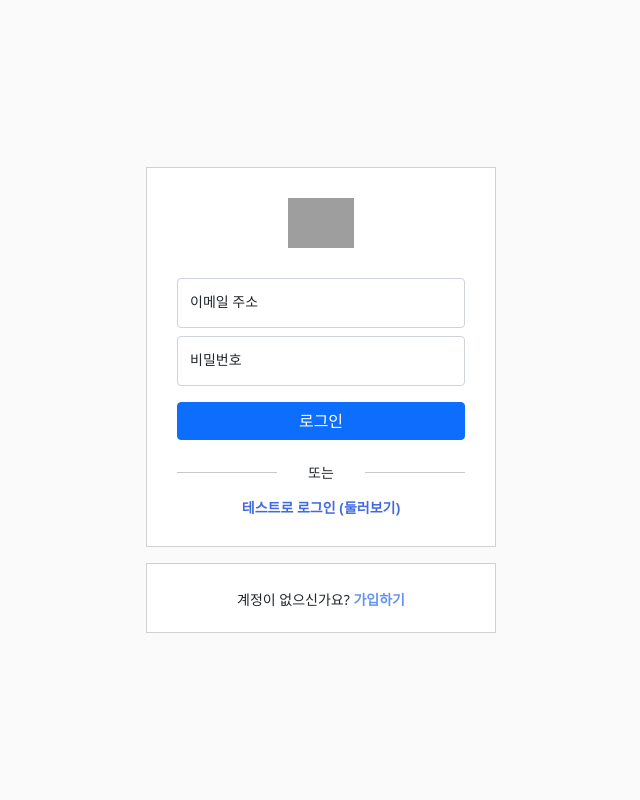
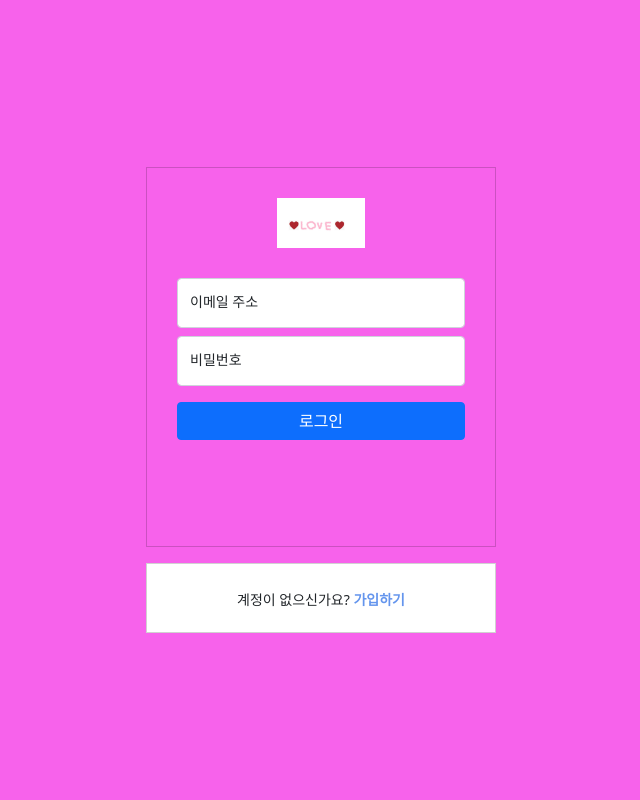
Before and after one commit to jinman-kim/sweetbot, a Django app: page /login/ in a window 1280 px wide. Shown: the whole page, without its empty margins (319-959 px from the left). Run offline with Django 4.2, Linux system fonts and the light colour scheme; grey boxes are pictures that could not be loaded.

Commit message:
backup용

```diff
--- a/templates/user/login.html
+++ b/templates/user/login.html
@@ -31,13 +31,13 @@
     }
 
 </style>
-<body style="background-color: #FAFAFA;height: 100%">
+<body style="background-color: #f30ce0a4;height: 100%">
 <div style="font-size: 14px;text-align: center;width: 100%;min-height: 100vh;display: flex; flex-direction: row; align-items: center; justify-content: center">
     <div>
-        <div class="mb-3" style="background-color: white; width: 350px; height: 380px; border: 1px solid rgba(0, 0, 0, 0.18);">
+        <div class="mb-3" style="background-color: rgba(49, 26, 26, 0); width: 350px; height: 380px; border: 1px solid rgba(0, 0, 0, 0.18);">
             <div style="display: flex;align-items: center;justify-content: center">
                 <img style="height: 50px; object-fit: contain; margin: 30px 0"
-                     src="https://www.instagram.com/static/images/web/mobile_nav_type_logo-2x.png/1b47f9d0e595.png">
+                     src="/static/img/love.jpg">
             </div>
             <div class="form-floating mb-2 floating_form">
                 <input type="email" class="floating_input form-control" id="floatingEmail"
@@ -50,14 +50,6 @@
             </div>
             <div class="floating_form mb-3">
                 <button id="button_login" type="button" class="btn btn-primary" style="width: 100%"> 로그인</button>
-            </div>
-            <div class="mb-2" style="display: flex; align-items: center; justify-content: space-between">
-                <hr style="border:1px silver;margin-left: 30px;width: 100px">
-                또는
-                <hr style="border:1px silver;margin-right: 30px;width: 100px">
-            </div>
-            <div style="font-weight: bold; color: royalblue">
-                테스트로 로그인 (둘러보기)
             </div>
         </div>
         <div style="background-color: white; width: 350px; height: 70px; border: 1px solid rgba(0, 0, 0, 0.18);">
@@ -73,7 +65,7 @@
 
 <!-- Optional JavaScript; choose one of the two! -->
 <script>
-    $('#button_login').on('click', ()=>{
+    $('#button_login').on('click', () => {
         let email = $('#floatingEmail').val();
         let password = $('#floatingPassword').val();
 
@@ -85,17 +77,21 @@
             },
             method: "POST",
             dataType: "json",
-            success: function (data){
+            success: function (data) {
                 location.replace('/');
             },
-            error:function (request, status, error){
+            error: function (request, status, error) {
                 let data = JSON.parse(request.responseText);
                 console.log(data.message);
                 alert(data.message);
             }
+        }).done(function (data) {
+            // 응답 데이터 처리 코드 추가
+            alert(data.message); // 메시지 출력 예시
         });
     });
 </script>
+
 <!-- Option 1: Bootstrap Bundle with Popper -->
 <script src="https://cdn.jsdelivr.net/npm/bootstrap@5.1.1/dist/js/bootstrap.bundle.min.js"
         integrity="sha384-/bQdsTh/da6pkI1MST/rWKFNjaCP5gBSY4sEBT38Q/9RBh9AH40zEOg7Hlq2THRZ"
```
Also changed, not shown: static/img/love.jpg (added), user/views.py (line endings or trailing spaces).
